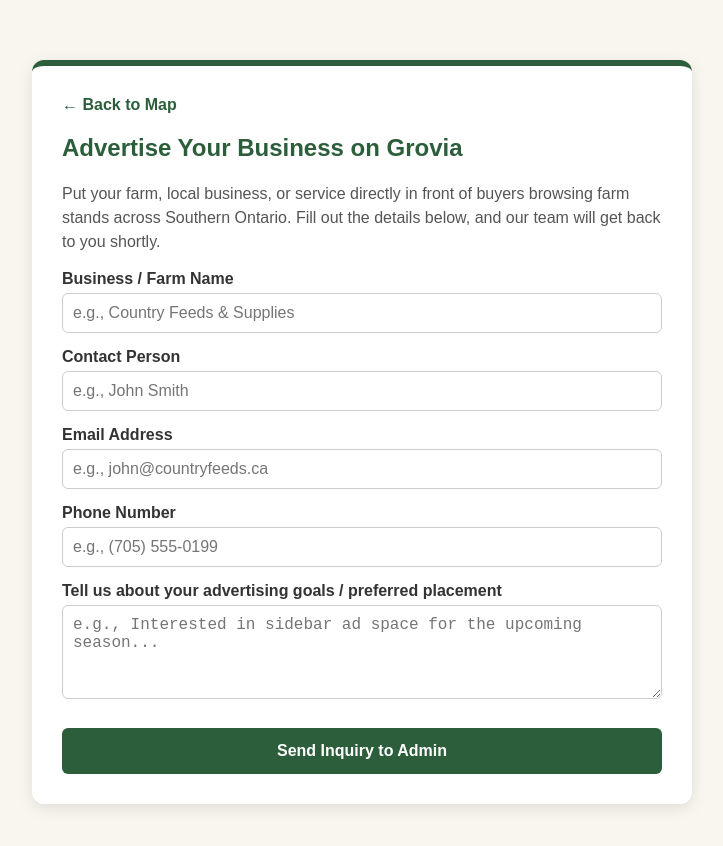
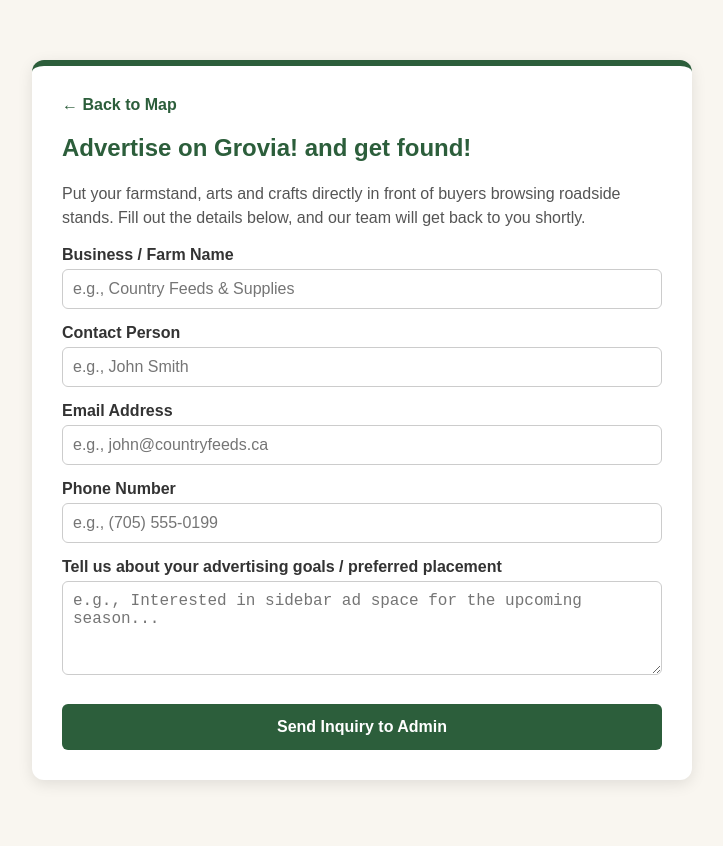
Before and after one commit to prozand/Grovia-fresh, a website: page advertise.html in a window 1280 px wide. Shown: the whole page, without its empty margins (278-1001 px from the left). Drawn offline with Linux system fonts and the light colour scheme.

Commit message:
Update advertise.html

```diff
--- a/advertise.html
+++ b/advertise.html
@@ -24,8 +24,8 @@
 
     <div class="container">
         <a href="index.html" class="back-link">← Back to Map</a>
-        <h2>Advertise Your Business on Grovia</h2>
-        <p>Put your farm, local business, or service directly in front of buyers browsing farm stands across Southern Ontario. Fill out the details below, and our team will get back to you shortly.</p>
+        <h2>Advertise on Grovia! and get found!</h2>
+        <p>Put your farmstand, arts and crafts directly in front of buyers browsing roadside stands. Fill out the details below, and our team will get back to you shortly.</p>
 
         <form name="advertiser-inquiry" method="POST" data-netlify="true" id="ad-form">
             <input type="hidden" name="form-name" value="advertiser-inquiry">
```
